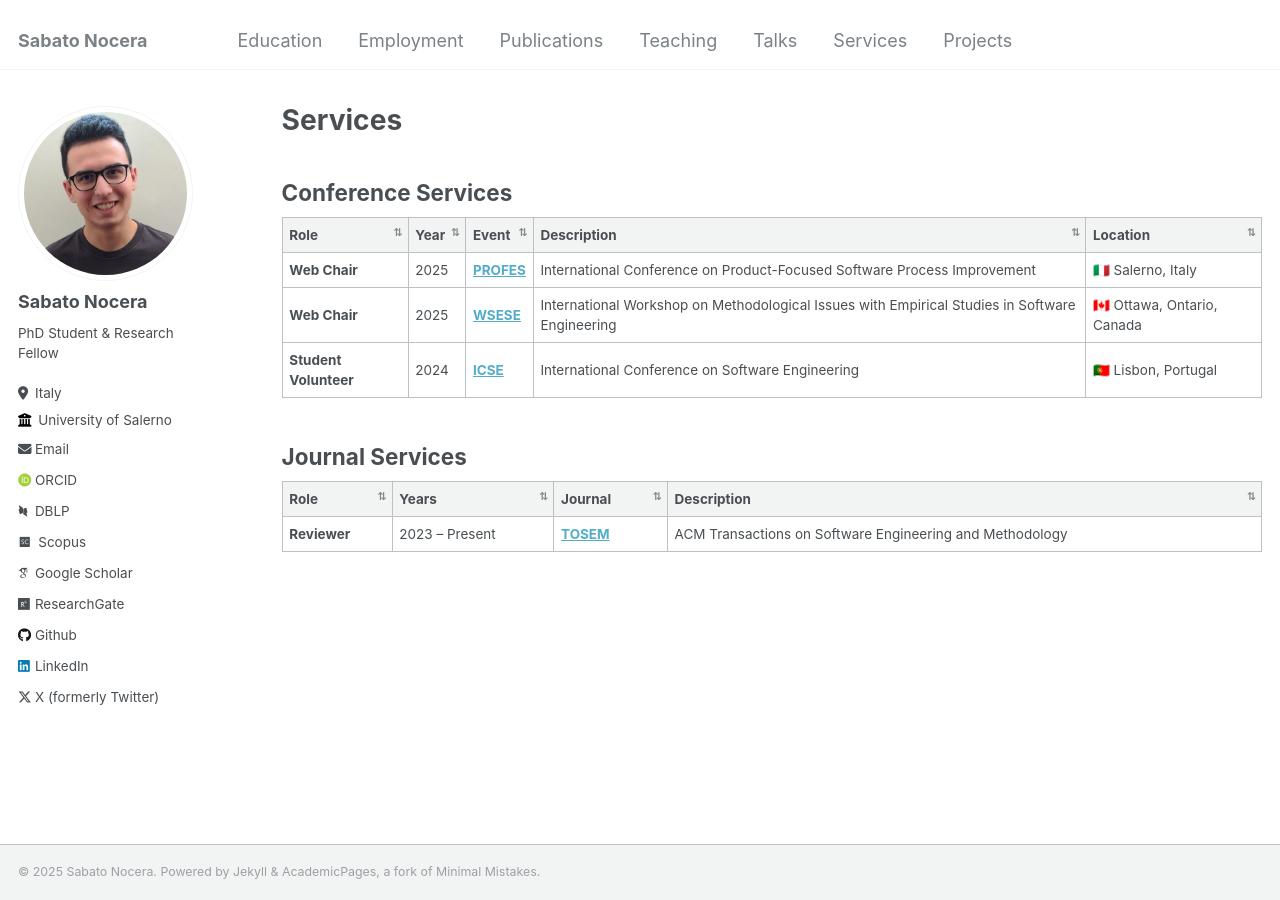
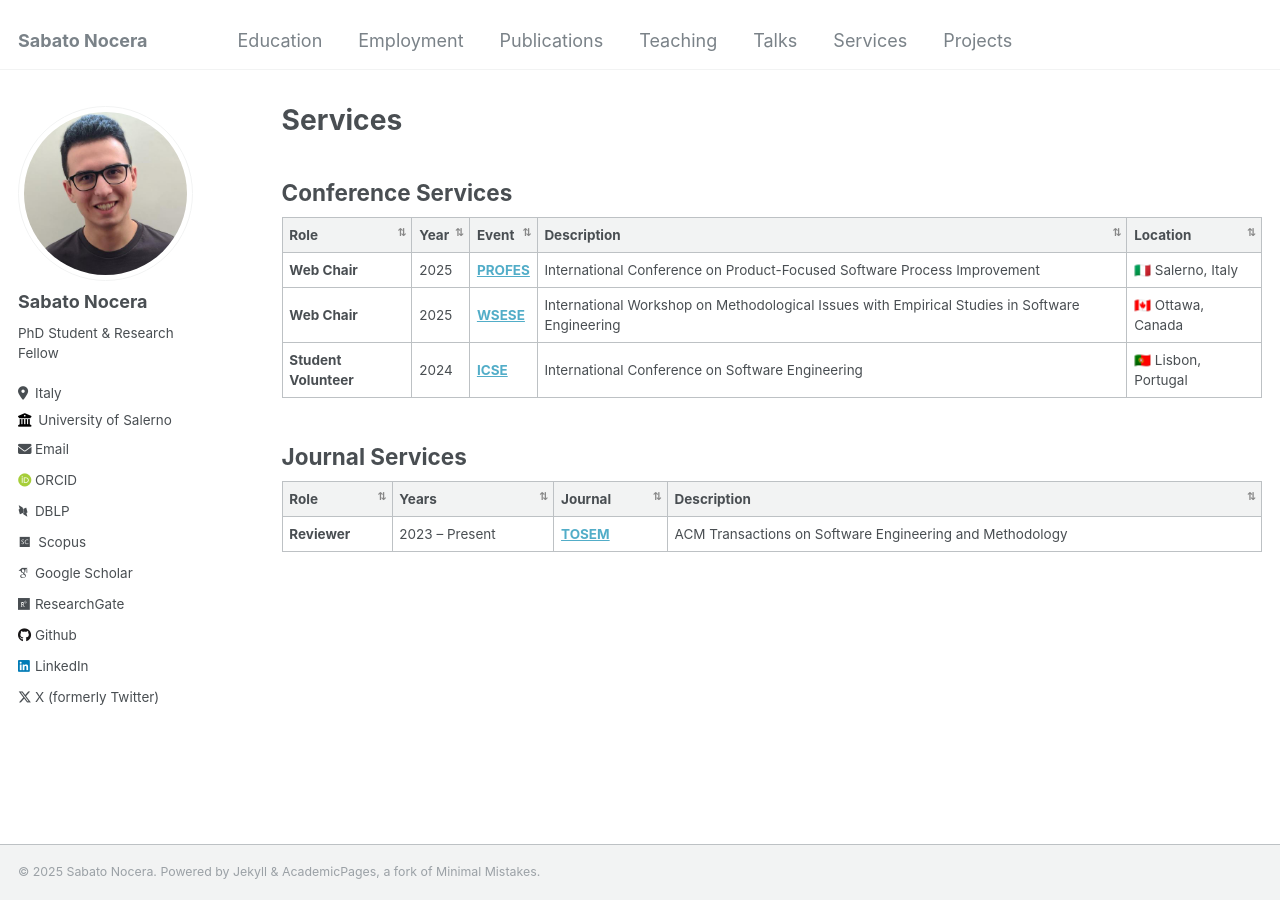
Before and after one commit to sabato-nocera/sabato-nocera.github.io, a Jekyll site: the page built from _pages/services.md, in a window 1280 px wide. Built offline with Jekyll 4.4.1, drawn with Linux system fonts in a browser that asks for light colours; some web fonts are replaced; comment, search, counter and statistics services are not loaded.

Commit message:
Update services.md

```diff
--- a/_pages/services.md
+++ b/_pages/services.md
@@ -10,7 +10,7 @@ author_profile: true
 | Role               | Year | Event | Description | Location |
 |--------------------|------|---------|--------|----------|
 | **Web Chair**      | 2025 | [**PROFES**](https://conf.researchr.org/home/profes-2025) | International Conference on Product-Focused Software Process Improvement | 🇮🇹 Salerno, Italy |
-| **Web Chair**      | 2025 | [**WSESE**](https://conf.researchr.org/home/icse-2025/wsese-2025) | International Workshop on Methodological Issues with Empirical Studies in Software Engineering | 🇨🇦 Ottawa, Ontario, Canada |
+| **Web Chair**      | 2025 | [**WSESE**](https://conf.researchr.org/home/icse-2025/wsese-2025) | International Workshop on Methodological Issues with Empirical Studies in Software Engineering | 🇨🇦 Ottawa, Canada |
 | **Student Volunteer** | 2024 | [**ICSE**](https://conf.researchr.org/home/icse-2024) | International Conference on Software Engineering | 🇵🇹 Lisbon, Portugal |
 
 ## Journal Services
```
